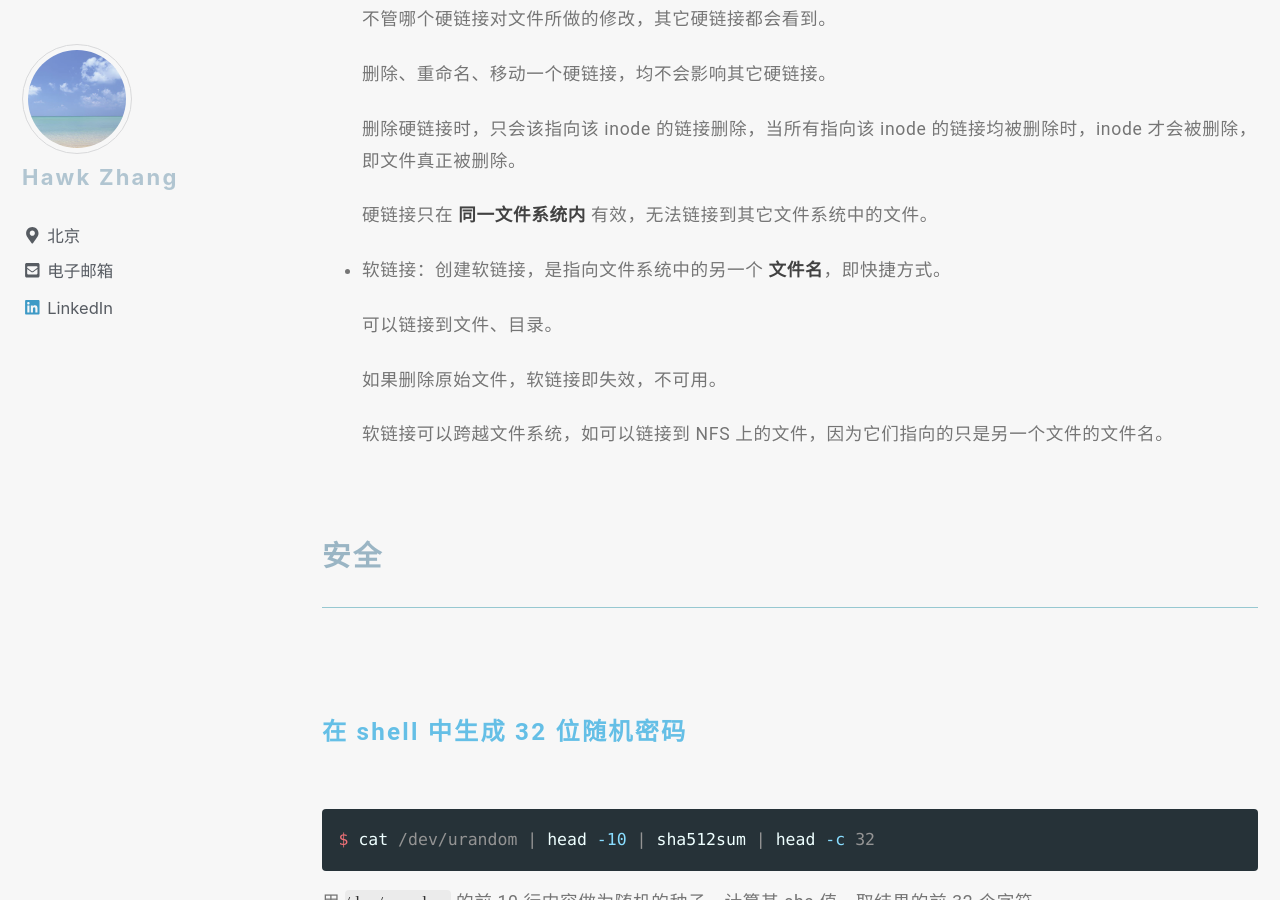
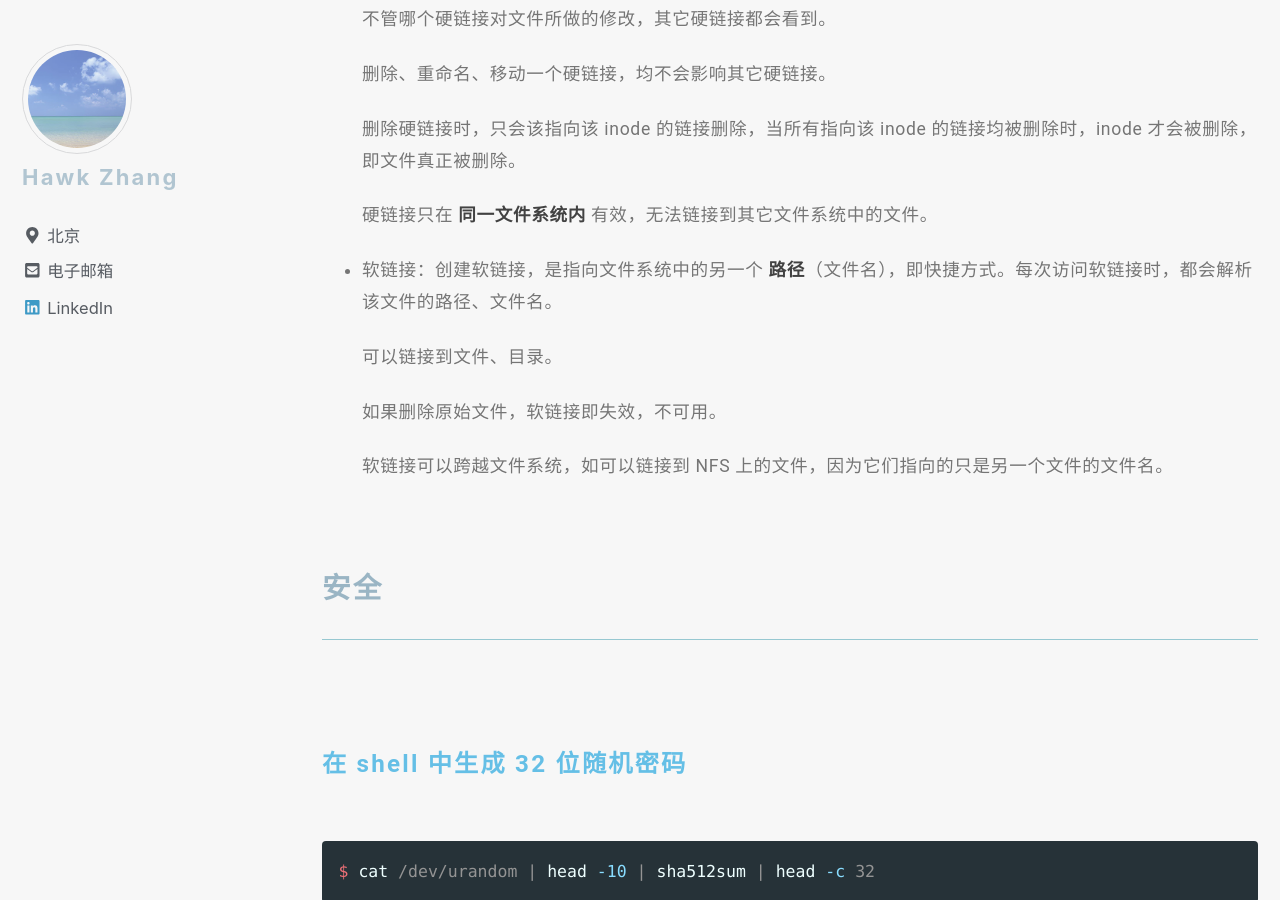
Before and after one commit to narru888/linotes_note, a Jekyll site: the page built from _posts/devop/2017-05-01-interview.md, in a window 1280 px wide and 900 px high, scrolled down 6577 px. Built offline with Jekyll 4.4.1, drawn with Linux system fonts in a browser that asks for light colours; nearby versions of some CDN libraries; a script that is not in the unit is left out.

Commit message:
update on 2018-12-07 20:20:01 CST

```diff
--- a/_posts/devop/2017-05-01-interview.md
+++ b/_posts/devop/2017-05-01-interview.md
@@ -229,7 +229,7 @@ $ sudo ls -lR /var/log/ | grep "^-" | wc -l
 
 	硬链接只在 **同一文件系统内** 有效，无法链接到其它文件系统中的文件。
 
-* 软链接：创建软链接，是指向文件系统中的另一个 **文件名**，即快捷方式。
+* 软链接：创建软链接，是指向文件系统中的另一个 **路径**（文件名），即快捷方式。每次访问软链接时，都会解析该文件的路径、文件名。
 
 	可以链接到文件、目录。
 
```
